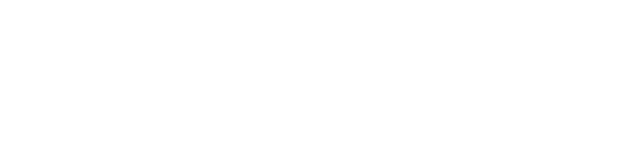
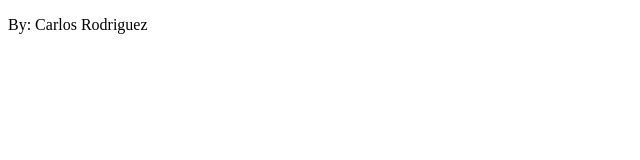
Before and after one commit to krlo-dev/punto5, a plain HTML site: page index.html in a window 1280 px wide. Shown: the whole page, without its empty margins (0-640 px from the left). Drawn offline with Linux system fonts and the light colour scheme.

Commit message:
commit #2

```diff
--- a/index.html
+++ b/index.html
@@ -4,6 +4,7 @@
     <meta charset="UTF-8">
     <meta name="viewport" content="width=device-width, initial-scale=1.0">
     <title>favorite restaurants</title>
+    <div><p>By: Carlos Rodriguez</p></div>
 </head>
 <body>
 
```
